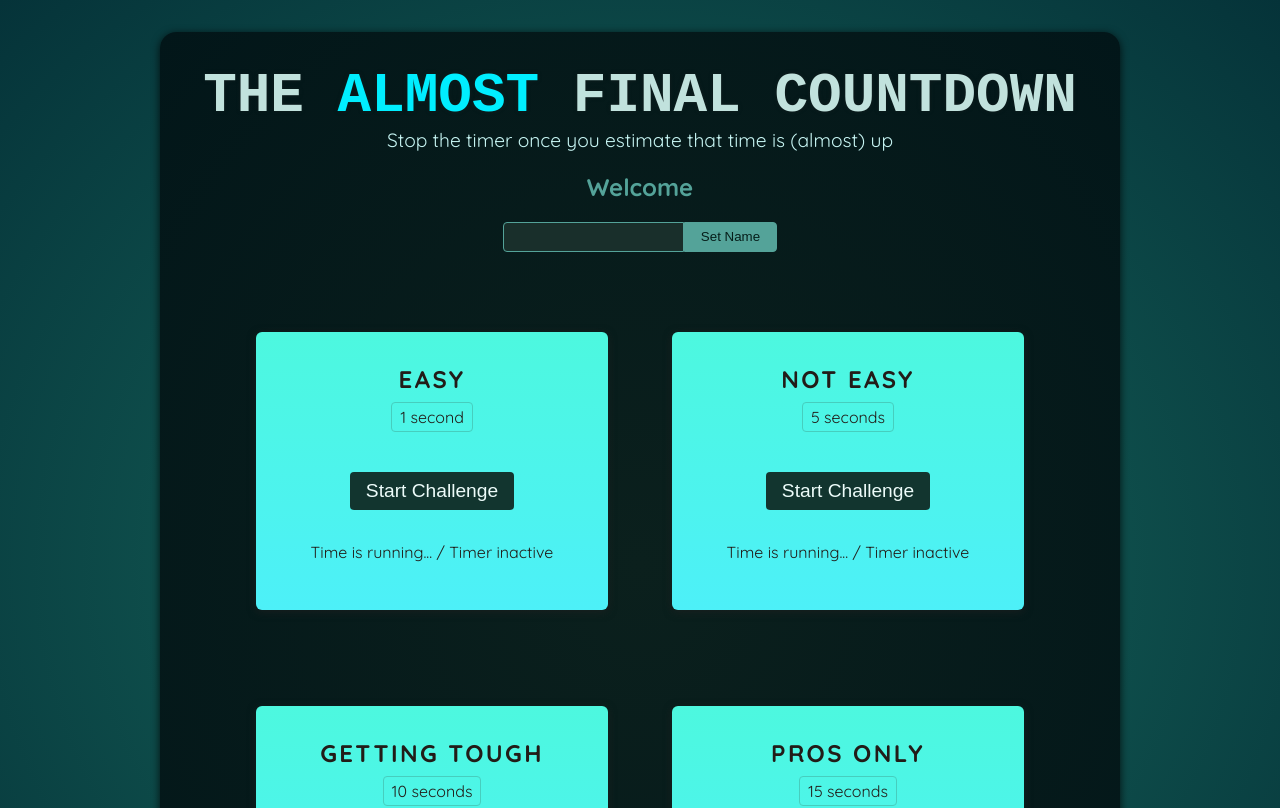
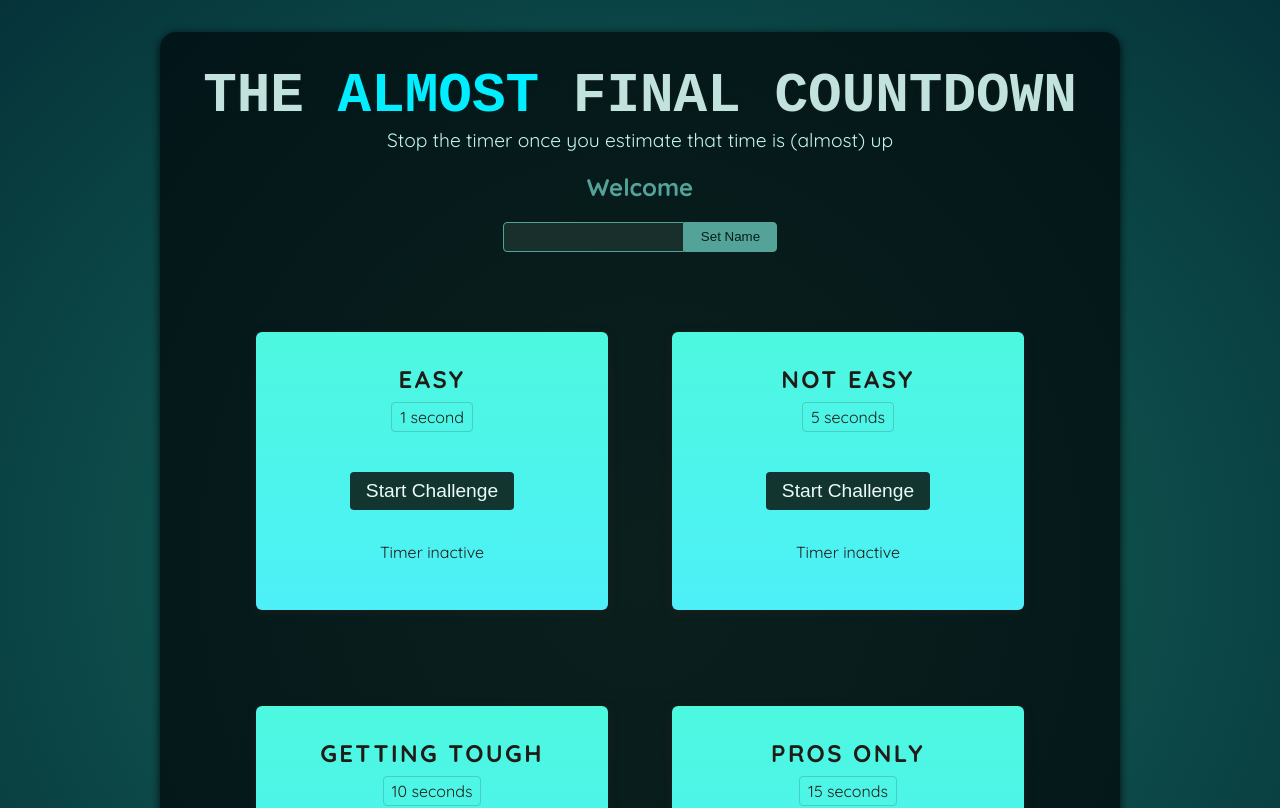
Before and after one commit to Dev-DeLaTorre/almost-final-countdown, a React (Vite) app: page / in a window 1280 px wide. Shown: the top 808 px of the page. Built offline with nearby package versions, Linux system fonts and the light colour scheme; a web font is replaced by a local one.

Commit message:
added states to manage the status of the button, timer and validations for the jsx

```diff
--- a/src/components/TimerChallenge.jsx
+++ b/src/components/TimerChallenge.jsx
@@ -1,17 +1,33 @@
+import { useState } from "react";
+
 export default function TimerChallenge({title, targetTime}){
+
+    const [startTimer, setStartTimer] = useState(false);
+    const [expiredTimer, setExpiredTimer] = useState(false);
+
+    function StartHandler(){
+        setStartTimer(true);
+        setTimeout(()=>{ setExpiredTimer(true) }, targetTime * 1000);
+    }
+
+    function StopHandler(){
+
+    }
+
     return(
         <section className="challenge">
             <h2>{title}</h2>
+            {expiredTimer && <p>You Lost!</p>}
             <p className="challenge-time">
                 {targetTime} second{targetTime > 1 ? 's' : ''}
             </p>
             <p>
-                <button>
-                    Start Challenge
+                <button onClick={StartHandler}>
+                    {startTimer ? "Stop" : "Start"} Challenge
                 </button>
             </p>
-            <p className="">
-                Time is running... / Timer inactive
+            <p className={startTimer ? "active" : undefined}>
+                {startTimer ? "Time is running..." : "Timer inactive"}
             </p>
         </section>
     )
```
